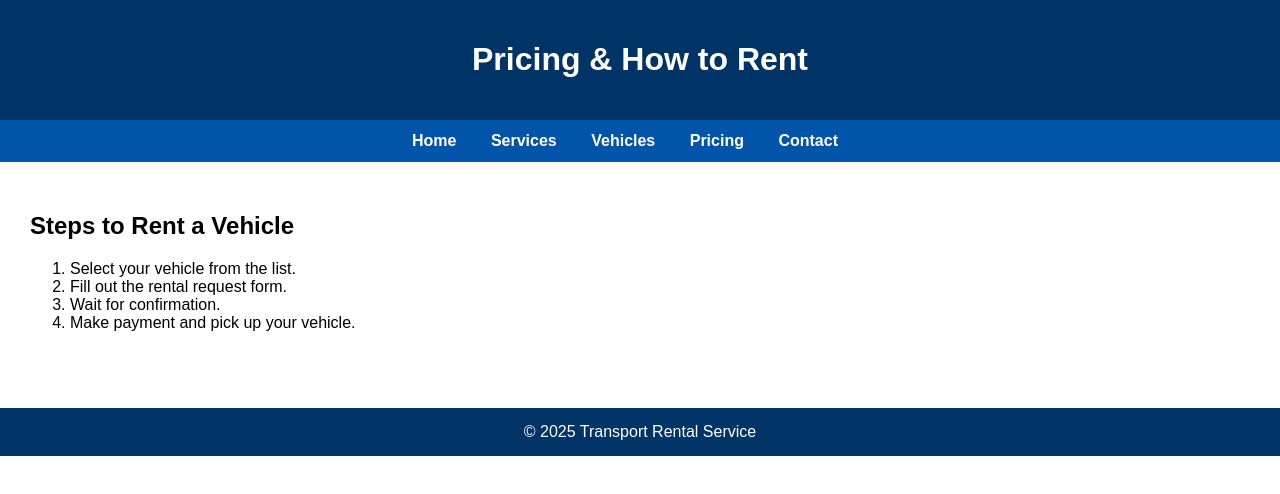
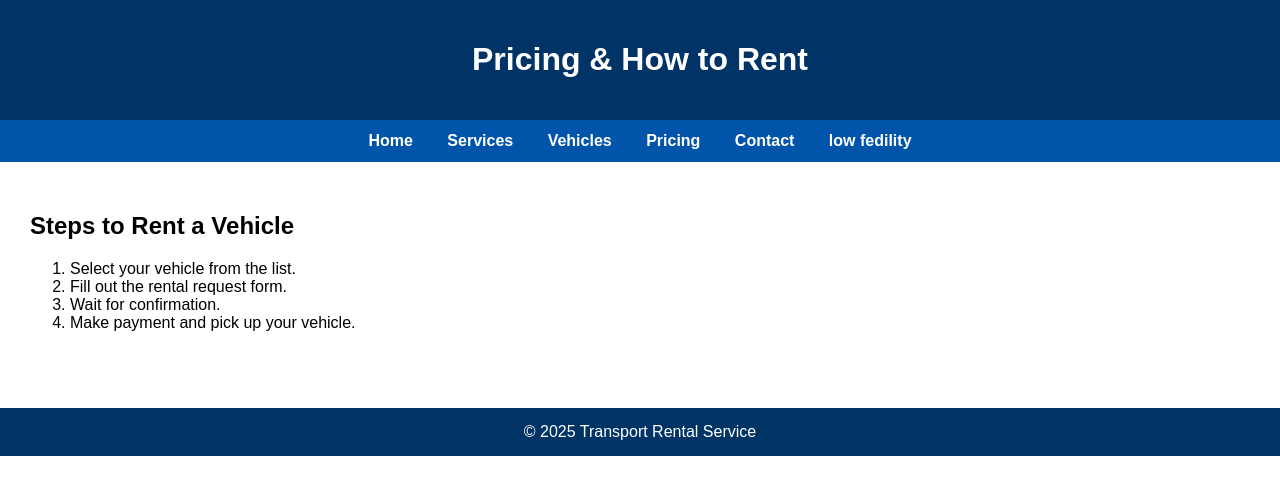
Before and after one commit to 242-napo/napoleontandoh2425402179, a plain HTML site: page pricing.html in a window 1280 px wide. Drawn offline with Linux system fonts and the light colour scheme.

Commit message:
Add files via upload

```diff
--- a/pricing.html
+++ b/pricing.html
@@ -18,7 +18,7 @@
     <a href="vehicles.html">Vehicles</a>
     <a href="pricing.html">Pricing</a>
     <a href="contact.html">Contact</a>
-     <a href="Low fedility.html"></a>
+     <a href="Low fedility.html">low fedility</a>
 </nav>
 
 <section class="section">
```
Also changed, not shown: Low fedility.html (+0 -1 lines), Low fidility.html (+1 -1 lines), index.html (+1 -1 lines), services.html (+1 -1 lines), vehicles.html (+1 -1 lines).
